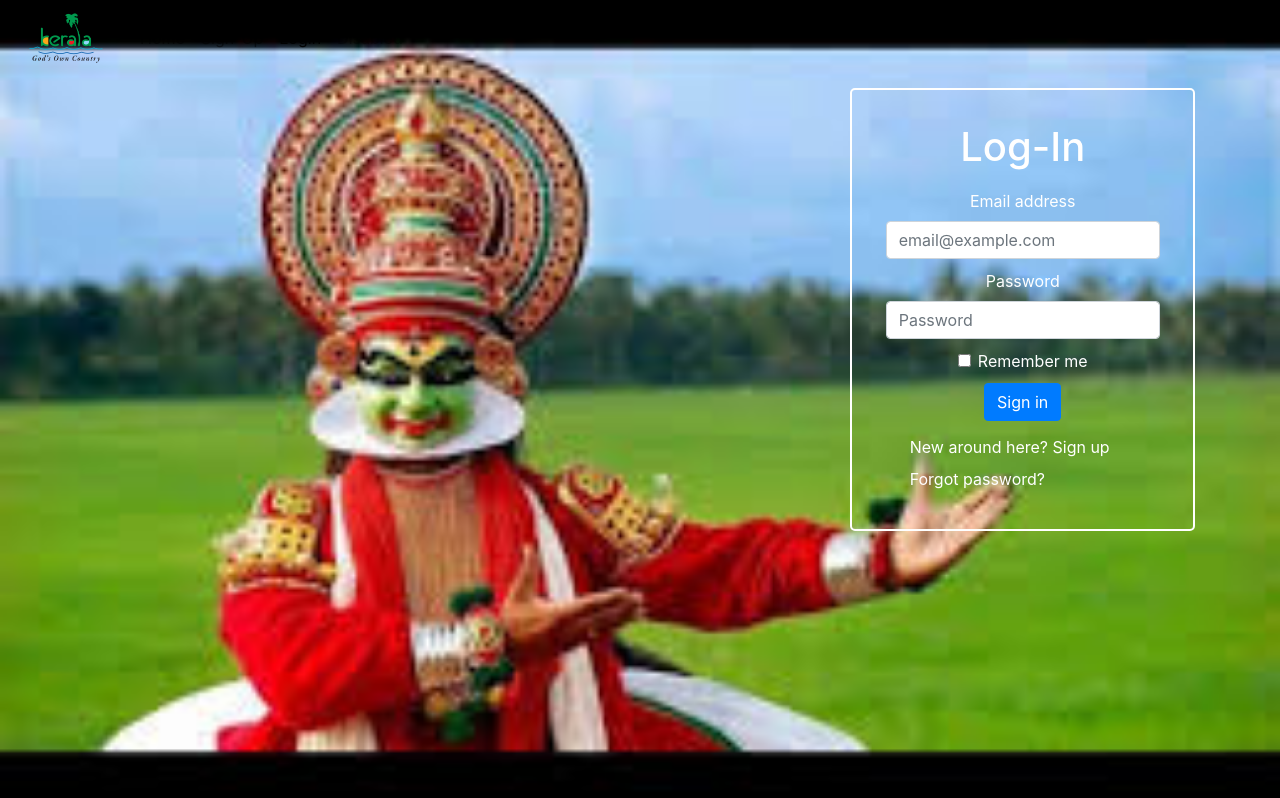
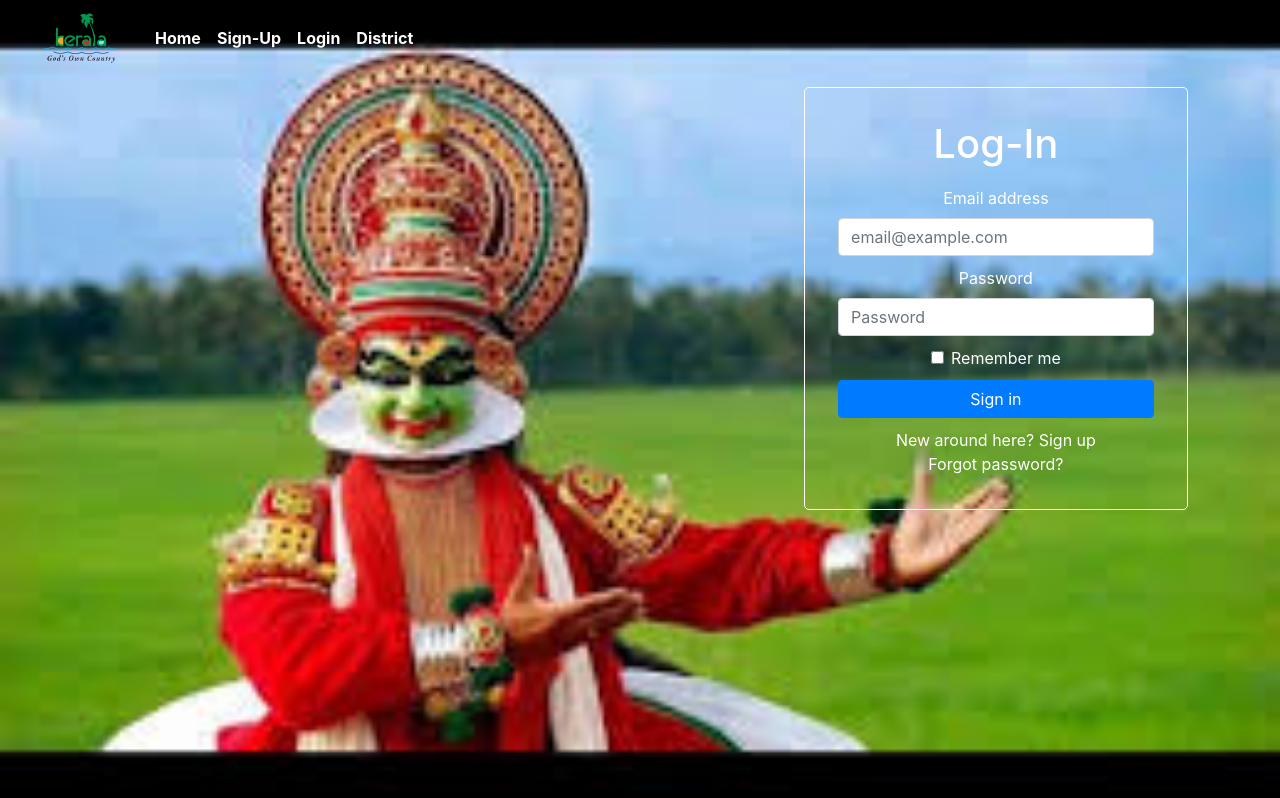
Before and after one commit to SHIYADBAVA/keralatourismwebsite, a plain HTML site: page login.html in a window 1280 px wide. Drawn offline with nearby package versions, Linux system fonts and the light colour scheme.

Commit message:
modified and updated these files

```diff
--- a/css/style.css
+++ b/css/style.css
@@ -10,7 +10,9 @@ body {
     -o-background-size: cover;
     background-size: cover;
   }
-
+  .nav-link{
+    color: white;
+}
 #main{
     width: 100%;
     height: 100vh;
--- a/css/style1.css
+++ b/css/style1.css
@@ -1,10 +1,30 @@
-
+*{
+    margin: 0;
+    padding: 0;
+}
+#logo{
+    width: 100px;
+    height: 50px;
+}
+body {
+    background: url('../images/kathakali.jpg') no-repeat center center fixed;
+    -webkit-background-size: cover;
+    -moz-background-size: cover;
+    -o-background-size: cover;
+    background-size: cover;
+  }
+  #navbar{
+    background-color:transparent;
+}
+.nav-link{
+    color: white;
+}
 section{
     padding: 5%;
 }
 .signupform{
     float: right;
-    border: 2px solid;
+    border: 1px solid;
     border-radius: 3px;
     padding: 3%;
     text-align: center;
@@ -13,11 +33,3 @@ section{
 .row{
     padding-top: 10px;
 }
-#signupbtn{
-    margin-top: 20px;
-    background-color: blue;
-    color: white;
-    border-radius: 5px;
-    width: 70px;
-    height: 30px;
-}
--- a/css/style2.css
+++ b/css/style2.css
@@ -1,3 +1,7 @@
+*{
+    margin: 0;
+    padding: 0;
+}
 body {
     background: url('../images/kathakali.jpg') no-repeat center center fixed;
     -webkit-background-size: cover;
@@ -17,11 +21,12 @@ section{
 }
 .loginform{
     float: right;
-    border: 2px solid;
+    border: 1px solid;
     border-radius: 5px;
     padding: 3%;
     text-align: center;
     color: white;
+    width: 35%;
 }
 .row{
     padding-top: 10px;
--- a/login.html
+++ b/login.html
@@ -3,7 +3,10 @@
 <head>
     <meta charset="UTF-8">
     <meta name="viewport" content="width=device-width, initial-scale=1.0">
+        <!-- Title of the page -->
     <title>Login page</title>
+        <!-- icon in the title -->
+      <link rel="icon" href="./images/iconkerala.jpg" type="image/gif" sizes="16x16">
       <!-- Custom css file linking -->
       <link rel="stylesheet" href="css/style2.css" type="text/css">
       <!-- Bootstrap CDN linking -->
@@ -12,10 +15,11 @@
       <script src="https://cdn.jsdelivr.net/npm/bootstrap@4.5.3/dist/js/bootstrap.bundle.min.js" integrity="sha384-ho+j7jyWK8fNQe+A12Hb8AhRq26LrZ/JpcUGGOn+Y7RsweNrtN/tE3MoK7ZeZDyx" crossorigin="anonymous"></script>
 </head>
 <body>
+  <div class="container-fluid bg">
     <header style="position: fixed; width: 100%; z-index: 1;">
         <!-- Navbar starts -->
-        <nav class="navbar navbar-expand-lg navbar-light">
-            <a class="navbar-brand" href="#">
+        <nav class="navbar navbar-expand-lg ">
+            <a class="navbar-brand" href="index.html">
                 <img id="logo" src="./images/kisspng-logo-god-s-own-country-gavi-kerala-tourism-in-ker-classicvoy-5b7cc907800470.1706342615349045835244.png" alt="">
             </a>
             <button class="navbar-toggler" type="button" data-toggle="collapse" data-target="#navbarNav" aria-controls="navbarNav" aria-expanded="false" aria-label="Toggle navigation">
@@ -24,16 +28,16 @@
             <div class="collapse navbar-collapse" id="navbarNav">
               <ul class="navbar-nav">
                 <li class="nav-item">
-                  <a class="nav-link" href="index.html">Home <span class="sr-only">(current)</span></a>
+                  <a class="nav-link" href="index.html"><b>Home </b></a>
                 </li>
                 <li class="nav-item">
-                  <a class="nav-link" href="signup.html">Sign-Up</a>
+                  <a class="nav-link" href="signup.html"><b>Sign-Up</b></a>
                 </li>
                 <li class="nav-item active">
-                  <a class="nav-link" href="#">Login</a>
+                  <a class="nav-link" href="#"><b>Login </b><span class="sr-only">(current)</span></a>
                 </li>
                 <li class="nav-item">
-                  <a class="nav-link disabled" href="#" tabindex="-1" aria-disabled="true">Disabled</a>
+                  <a class="nav-link " href="./districts.html"><b>District</b></a>
                 </li>
               </ul>
             </div>
@@ -70,16 +74,19 @@
             </div>
             <div class="row">
               <div class="col-lg-12">
-            <button type="submit" class="btn btn-primary">Sign in</button>
+            <button type="submit" class="btn btn-primary btn-block">Sign in</button>
               </div>
             </div>
           <div class="row">
-            <div class="col-lg-4">
-                <a class="dropdown-item" id="signuplink" href="signup.html">New around here? Sign up</a>
-                 <a class="dropdown-item" id="signuplink" href="#">Forgot password?</a>
+            <div class="col-lg-12">
+                <a class="" id="signuplink" href="signup.html">New around here? Sign up</a>
+                <br>
+                 <a class="" id="signuplink" href="#">Forgot password?</a>
           </div>
           </div>
           </form>
       </section>
+      <!-- Login form ends -->
+      </div>
 </body>
 </html>
```
Also changed, not shown: index.html (+12 -8 lines), signup.html (+22 -9 lines).
